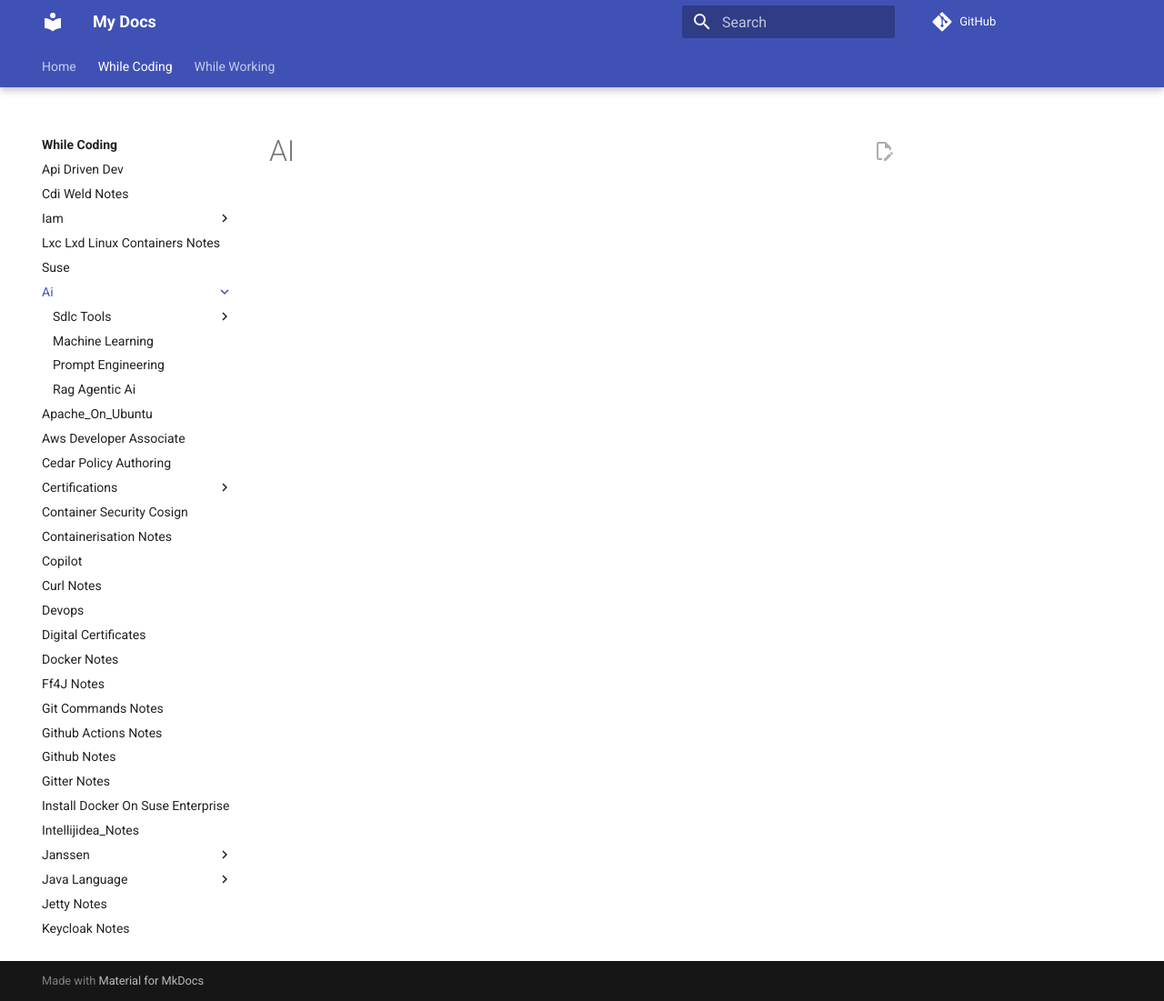
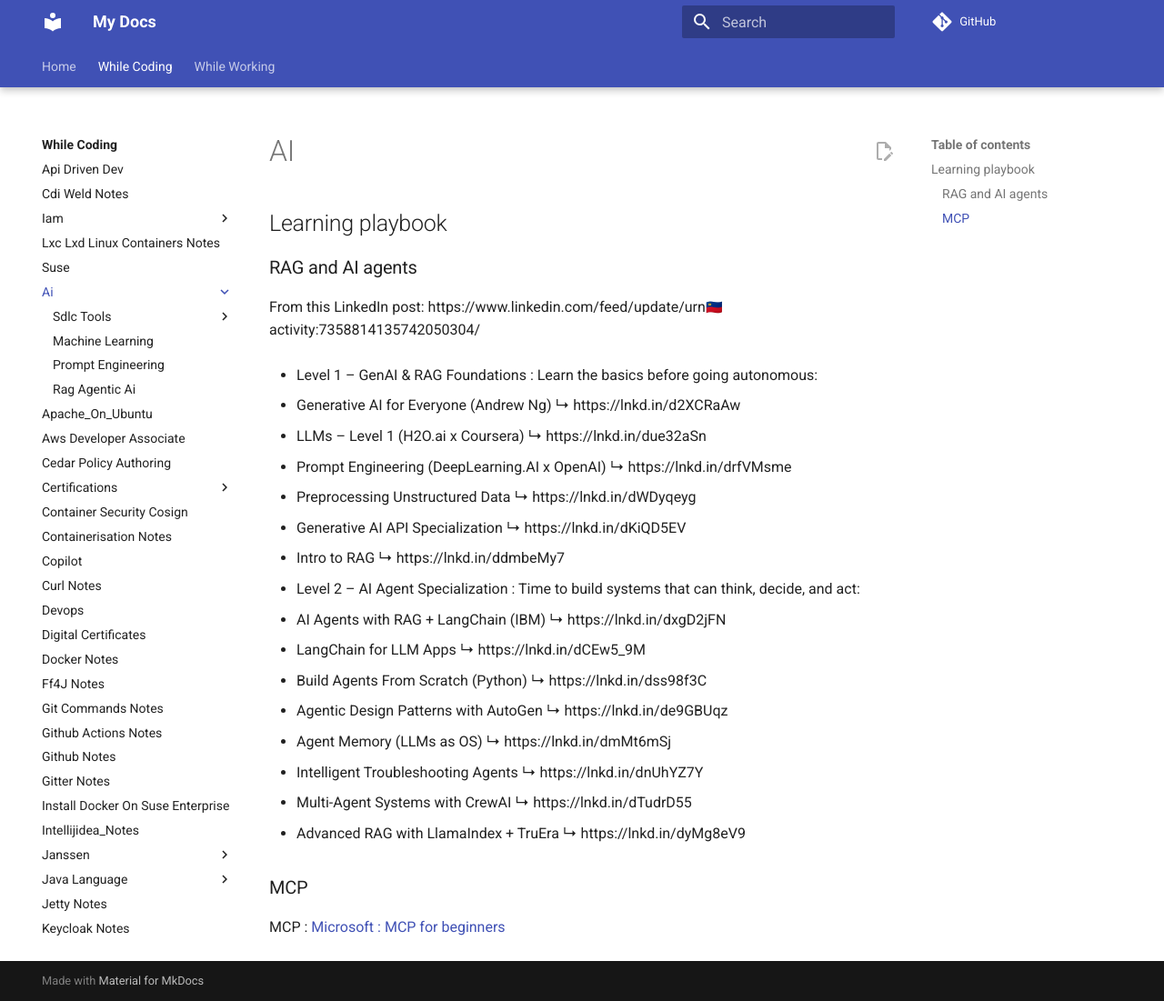
Before and after one commit to ossdhaval/mysite, an MkDocs documentation site: the page built from source/while-coding/ai/index.md, in a window 1280 px wide and 1101 px high. Shown: the whole window at 91% size. Built offline with MkDocs 1.6.1 and Material for MkDocs 9.7.7, drawn with Linux system fonts in a browser that asks for light colours; emoji names are drawn with the system emoji font; comment, search, counter and statistics services are not loaded.

Commit message:
Update index.md

```diff
--- a/source/while-coding/ai/index.md
+++ b/source/while-coding/ai/index.md
@@ -1 +1,45 @@
 # AI
+
+## Learning playbook
+
+### RAG and AI agents
+
+From this LinkedIn post: https://www.linkedin.com/feed/update/urn:li:activity:7358814135742050304/
+
+- Level 1 – GenAI & RAG Foundations : Learn the basics before going autonomous:
+
+  - Generative AI for Everyone (Andrew Ng)
+    ↳ https://lnkd.in/d2XCRaAw
+  - LLMs – Level 1 (H2O.ai x Coursera)
+    ↳ https://lnkd.in/due32aSn
+  - Prompt Engineering (DeepLearning.AI x OpenAI)
+    ↳ https://lnkd.in/drfVMsme
+  - Preprocessing Unstructured Data
+    ↳ https://lnkd.in/dWDyqeyg
+  - Generative AI API Specialization
+    ↳ https://lnkd.in/dKiQD5EV
+  - Intro to RAG
+    ↳ https://lnkd.in/ddmbeMy7
+
+- Level 2 – AI Agent Specialization : Time to build systems that can think, decide, and act:
+
+  - AI Agents with RAG + LangChain (IBM)
+    ↳ https://lnkd.in/dxgD2jFN
+  - LangChain for LLM Apps
+    ↳ https://lnkd.in/dCEw5_9M
+  - Build Agents From Scratch (Python)
+    ↳ https://lnkd.in/dss98f3C
+  - Agentic Design Patterns with AutoGen
+    ↳ https://lnkd.in/de9GBUqz
+  - Agent Memory (LLMs as OS)
+    ↳ https://lnkd.in/dmMt6mSj
+  - Intelligent Troubleshooting Agents
+    ↳ https://lnkd.in/dnUhYZ7Y
+  - Multi-Agent Systems with CrewAI
+    ↳ https://lnkd.in/dTudrD55
+  - Advanced RAG with LlamaIndex + TruEra
+    ↳ https://lnkd.in/dyMg8eV9
+
+### MCP
+
+MCP : [Microsoft : MCP for beginners](https://www.youtube.com/playlist?list=PLlrxD0HtieHjYfVUpGl_-ai7D6FRBjV-d)
```
